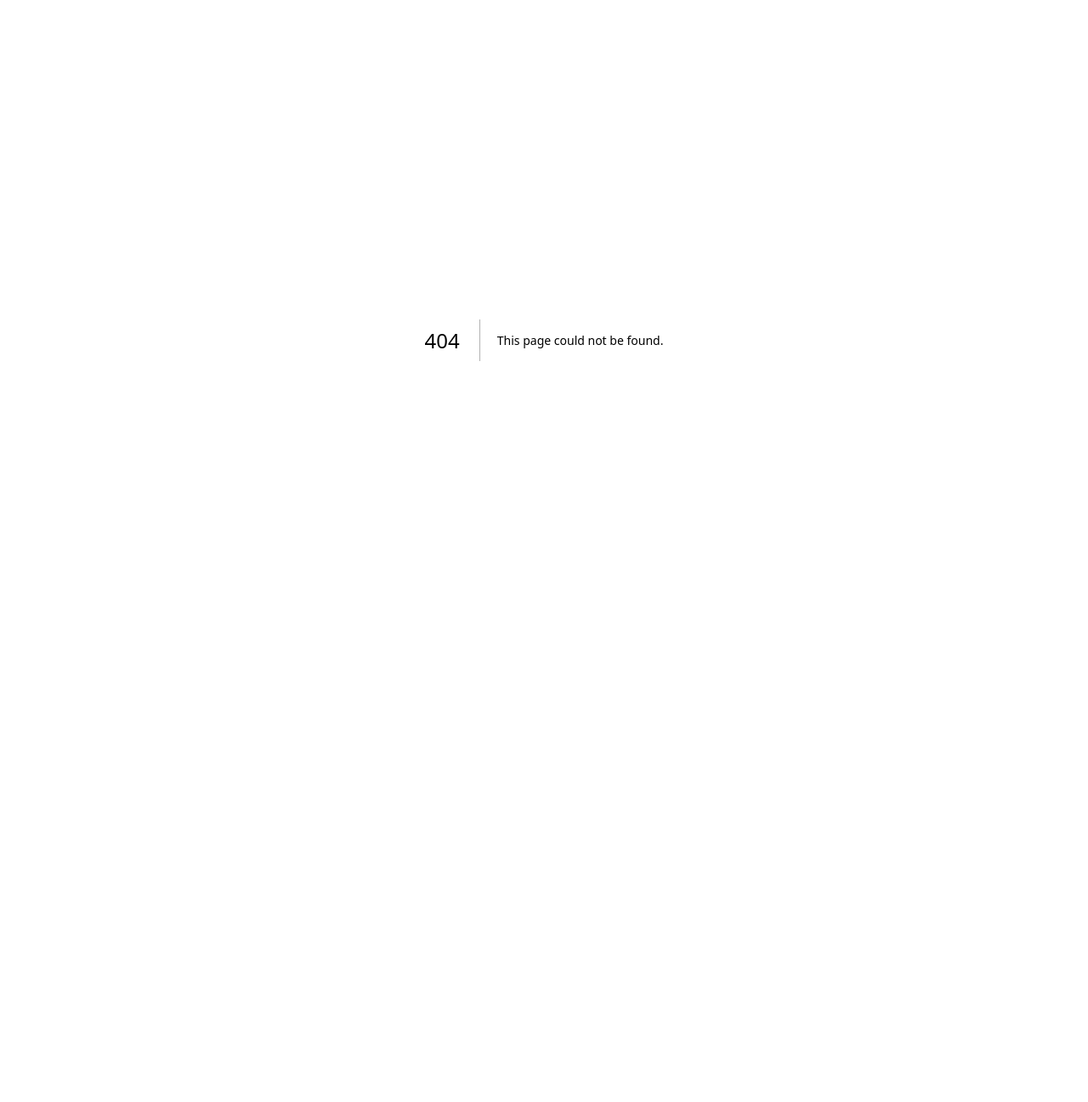
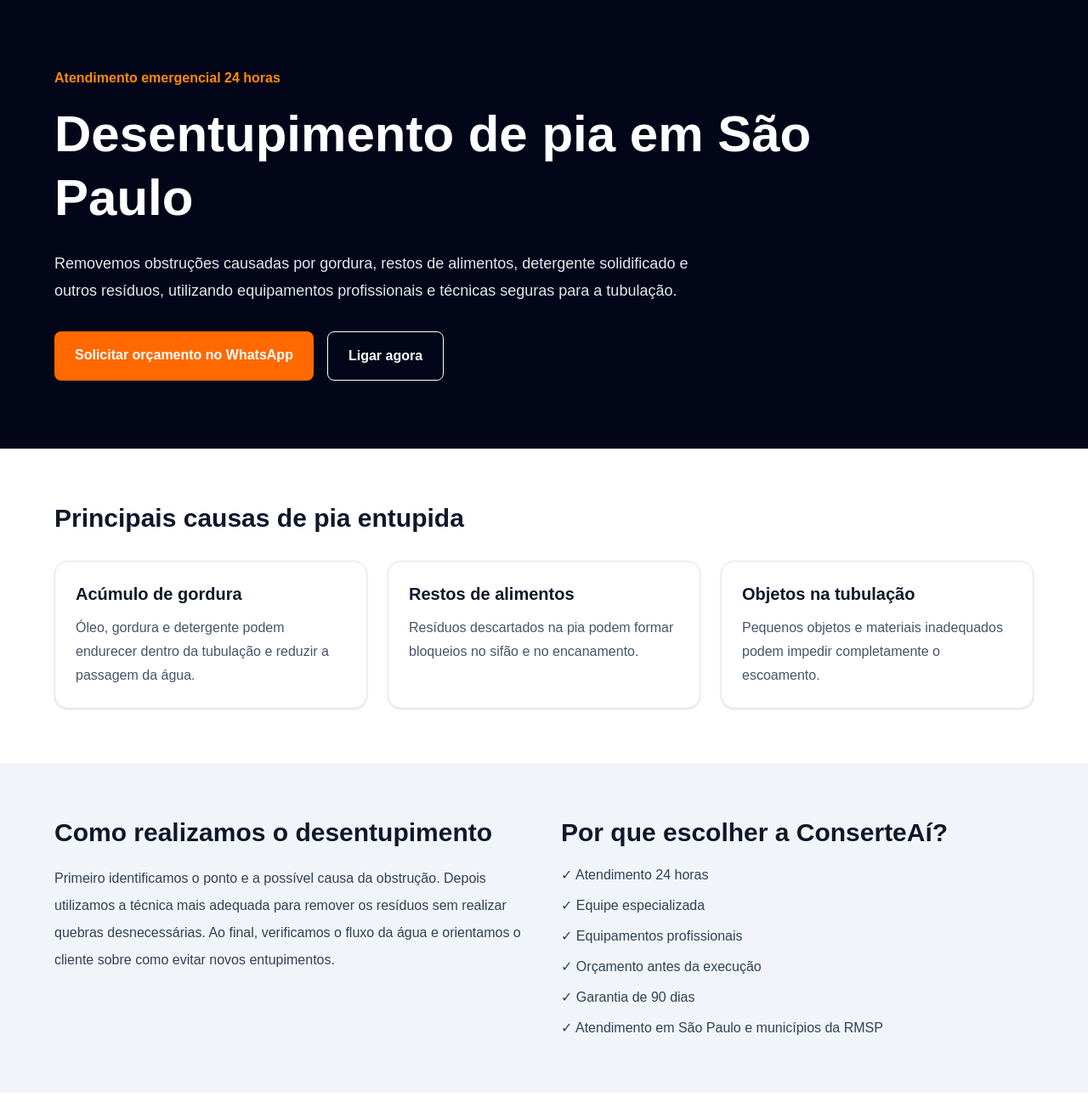
Before and after one commit to oViniciusdeSa/conserteai-site, a Next.js app: page /desentupimento-pia in a window 1280 px wide. Before the commit this address had no page. Shown: the top 1297 px of the page at 85% size. Before the commit the page ends 800 px from the top, so only its background shows below. Built offline with nearby package versions, Linux system fonts and the light colour scheme.

Commit message:
Adiciona página de desentupimento de pia com SEO

```diff
--- /dev/null
+++ b/app/desentupimento-pia/page.tsx
@@ -0,0 +1,271 @@
+import type { Metadata } from "next";
+import Link from "next/link";
+
+export const metadata: Metadata = {
+  title: "Desentupimento de Pia em São Paulo | Atendimento 24h",
+  description:
+    "Desentupimento de pia em São Paulo e Grande SP com atendimento 24 horas, orçamento rápido, equipe especializada e garantia no serviço.",
+
+  alternates: {
+    canonical: "/desentupimento-pia",
+  },
+
+  openGraph: {
+    title: "Desentupimento de Pia em São Paulo | ConserteAí",
+    description:
+      "Atendimento 24 horas para desentupimento de pia em São Paulo e Grande SP.",
+    url: "/desentupimento-pia",
+    type: "website",
+  },
+};
+
+const whatsappUrl =
+  "https://wa.me/5511925331686?text=Ol%C3%A1!%20Encontrei%20a%20p%C3%A1gina%20de%20desentupimento%20de%20pia%20da%20ConserteA%C3%AD%20e%20gostaria%20de%20solicitar%20um%20or%C3%A7amento.";
+
+const faqItems = [
+  {
+    question: "Quanto custa o desentupimento de pia?",
+    answer:
+      "O valor depende da localização, do acesso à tubulação e da complexidade da obstrução. A equipe avalia o problema e informa o orçamento antes de iniciar o serviço.",
+  },
+  {
+    question: "É necessário quebrar a parede ou o piso?",
+    answer:
+      "Na maioria dos casos, não. Utilizamos equipamentos próprios para localizar e remover a obstrução sem realizar quebras desnecessárias.",
+  },
+  {
+    question: "Quanto tempo o serviço demora?",
+    answer:
+      "O tempo varia conforme o tipo de entupimento, mas muitos atendimentos são resolvidos no mesmo dia.",
+  },
+  {
+    question: "A ConserteAí atende durante a madrugada?",
+    answer:
+      "Sim. O atendimento é realizado 24 horas por dia, inclusive aos finais de semana e feriados.",
+  },
+];
+
+const faqSchema = {
+  "@context": "https://schema.org",
+  "@type": "FAQPage",
+  mainEntity: faqItems.map((item) => ({
+    "@type": "Question",
+    name: item.question,
+    acceptedAnswer: {
+      "@type": "Answer",
+      text: item.answer,
+    },
+  })),
+};
+
+const serviceSchema = {
+  "@context": "https://schema.org",
+  "@type": "Service",
+  name: "Desentupimento de Pia",
+  description:
+    "Serviço de desentupimento de pia em São Paulo e Grande São Paulo, com atendimento 24 horas.",
+  provider: {
+    "@type": "Plumber",
+    name: "ConserteAí",
+    telephone: "+5511925331686",
+    url: "https://www.xn--consertea-o5a.com.br",
+  },
+  areaServed: {
+    "@type": "AdministrativeArea",
+    name: "Região Metropolitana de São Paulo",
+  },
+  serviceType: "Desentupimento de pia",
+  availableChannel: {
+    "@type": "ServiceChannel",
+    serviceUrl:
+      "https://www.xn--consertea-o5a.com.br/desentupimento-pia",
+    servicePhone: {
+      "@type": "ContactPoint",
+      telephone: "+5511925331686",
+      contactType: "customer service",
+      availableLanguage: "Portuguese",
+    },
+  },
+};
+
+export default function DesentupimentoPiaPage() {
+  return (
+    <main className="min-h-screen bg-white">
+      <script
+        type="application/ld+json"
+        dangerouslySetInnerHTML={{
+          __html: JSON.stringify(faqSchema).replace(/</g, "\\u003c"),
+        }}
+      />
+
+      <script
+        type="application/ld+json"
+        dangerouslySetInnerHTML={{
+          __html: JSON.stringify(serviceSchema).replace(/</g, "\\u003c"),
+        }}
+      />
+
+      <section className="bg-slate-950 px-6 py-20 text-white">
+        <div className="mx-auto max-w-6xl">
+          <p className="mb-4 font-semibold text-orange-400">
+            Atendimento emergencial 24 horas
+          </p>
+
+          <h1 className="max-w-4xl text-4xl font-bold leading-tight md:text-6xl">
+            Desentupimento de pia em São Paulo
+          </h1>
+
+          <p className="mt-6 max-w-3xl text-lg leading-8 text-slate-200">
+            Removemos obstruções causadas por gordura, restos de alimentos,
+            detergente solidificado e outros resíduos, utilizando equipamentos
+            profissionais e técnicas seguras para a tubulação.
+          </p>
+
+          <div className="mt-8 flex flex-wrap gap-4">
+            <a
+              href={whatsappUrl}
+              target="_blank"
+              rel="noopener noreferrer"
+              className="rounded-lg bg-orange-500 px-6 py-4 font-bold text-white transition hover:bg-orange-600"
+            >
+              Solicitar orçamento no WhatsApp
+            </a>
+
+            <a
+              href="tel:+5511925331686"
+              className="rounded-lg border border-white px-6 py-4 font-bold text-white transition hover:bg-white hover:text-slate-950"
+            >
+              Ligar agora
+            </a>
+          </div>
+        </div>
+      </section>
+
+      <section className="bg-white px-6 py-16">
+        <div className="mx-auto max-w-6xl">
+          <h2 className="text-3xl font-bold text-slate-900">
+            Principais causas de pia entupida
+          </h2>
+
+          <div className="mt-8 grid gap-6 md:grid-cols-3">
+            {[
+              {
+                title: "Acúmulo de gordura",
+                description:
+                  "Óleo, gordura e detergente podem endurecer dentro da tubulação e reduzir a passagem da água.",
+              },
+              {
+                title: "Restos de alimentos",
+                description:
+                  "Resíduos descartados na pia podem formar bloqueios no sifão e no encanamento.",
+              },
+              {
+                title: "Objetos na tubulação",
+                description:
+                  "Pequenos objetos e materiais inadequados podem impedir completamente o escoamento.",
+              },
+            ].map((item) => (
+              <article
+                key={item.title}
+                className="rounded-2xl border border-slate-200 bg-white p-6 shadow-sm"
+              >
+                <h3 className="text-xl font-bold text-slate-900">
+                  {item.title}
+                </h3>
+
+                <p className="mt-3 leading-7 text-slate-600">
+                  {item.description}
+                </p>
+              </article>
+            ))}
+          </div>
+        </div>
+      </section>
+
+      <section className="bg-slate-100 px-6 py-16">
+        <div className="mx-auto grid max-w-6xl gap-10 md:grid-cols-2">
+          <div>
+            <h2 className="text-3xl font-bold text-slate-900">
+              Como realizamos o desentupimento
+            </h2>
+
+            <p className="mt-5 leading-8 text-slate-700">
+              Primeiro identificamos o ponto e a possível causa da obstrução.
+              Depois utilizamos a técnica mais adequada para remover os resíduos
+              sem realizar quebras desnecessárias. Ao final, verificamos o fluxo
+              da água e orientamos o cliente sobre como evitar novos
+              entupimentos.
+            </p>
+          </div>
+
+          <div>
+            <h2 className="text-3xl font-bold text-slate-900">
+              Por que escolher a ConserteAí?
+            </h2>
+
+            <ul className="mt-5 space-y-3 text-slate-700">
+              <li>✓ Atendimento 24 horas</li>
+              <li>✓ Equipe especializada</li>
+              <li>✓ Equipamentos profissionais</li>
+              <li>✓ Orçamento antes da execução</li>
+              <li>✓ Garantia de 90 dias</li>
+              <li>✓ Atendimento em São Paulo e municípios da RMSP</li>
+            </ul>
+          </div>
+        </div>
+      </section>
+
+      <section className="bg-white px-6 py-16">
+        <div className="mx-auto max-w-4xl">
+          <h2 className="text-3xl font-bold text-slate-900">
+            Perguntas frequentes
+          </h2>
+
+          <div className="mt-8 space-y-5">
+            {faqItems.map((item) => (
+              <article
+                key={item.question}
+                className="rounded-xl border border-slate-200 bg-white p-6"
+              >
+                <h3 className="text-lg font-bold text-slate-900">
+                  {item.question}
+                </h3>
+
+                <p className="mt-3 leading-7 text-slate-600">
+                  {item.answer}
+                </p>
+              </article>
+            ))}
+          </div>
+        </div>
+      </section>
+
+      <section className="bg-orange-500 px-6 py-16 text-white">
+        <div className="mx-auto max-w-4xl text-center">
+          <h2 className="text-3xl font-bold">
+            Sua pia está entupida? Fale com a ConserteAí
+          </h2>
+
+          <p className="mt-4 text-lg">
+            Solicite atendimento e receba uma orientação rápida pelo WhatsApp.
+          </p>
+
+          <a
+            href={whatsappUrl}
+            target="_blank"
+            rel="noopener noreferrer"
+            className="mt-8 inline-block rounded-lg bg-white px-7 py-4 font-bold text-orange-600 transition hover:bg-orange-50"
+          >
+            Chamar no WhatsApp
+          </a>
+
+          <div className="mt-8">
+            <Link href="/" className="font-semibold underline">
+              Voltar para a página inicial
+            </Link>
+          </div>
+        </div>
+      </section>
+    </main>
+  );
+}
--- a/app/sitemap.ts
+++ b/app/sitemap.ts
@@ -1,12 +1,20 @@
 import type { MetadataRoute } from "next";
+
+const baseUrl = "https://www.xn--consertea-o5a.com.br";
 
 export default function sitemap(): MetadataRoute.Sitemap {
   return [
     {
-      url: "https://www.xn--consertea-o5a.com.br",
+      url: baseUrl,
       lastModified: new Date(),
       changeFrequency: "weekly",
       priority: 1,
     },
+    {
+      url: `${baseUrl}/desentupimento-pia`,
+      lastModified: new Date(),
+      changeFrequency: "monthly",
+      priority: 0.9,
+    },
   ];
 }
```
